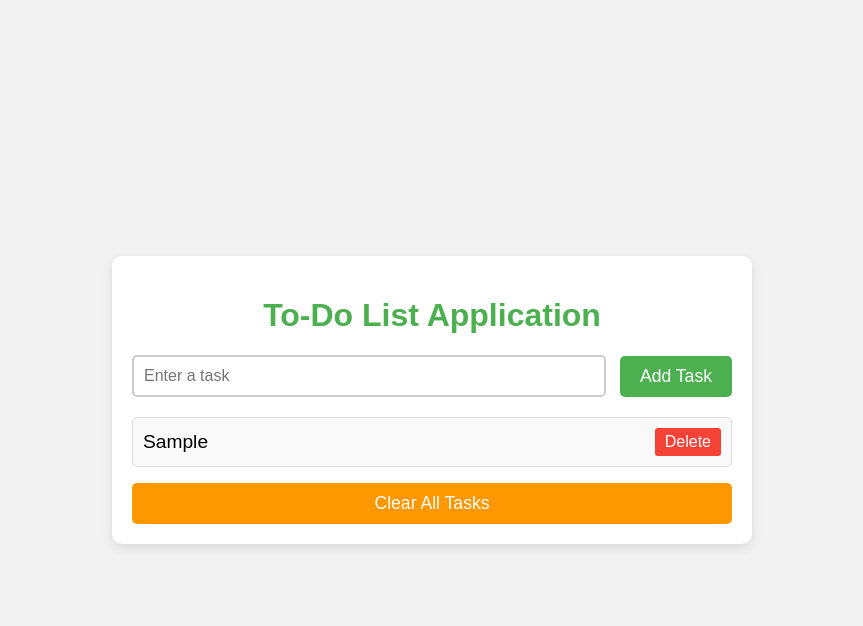
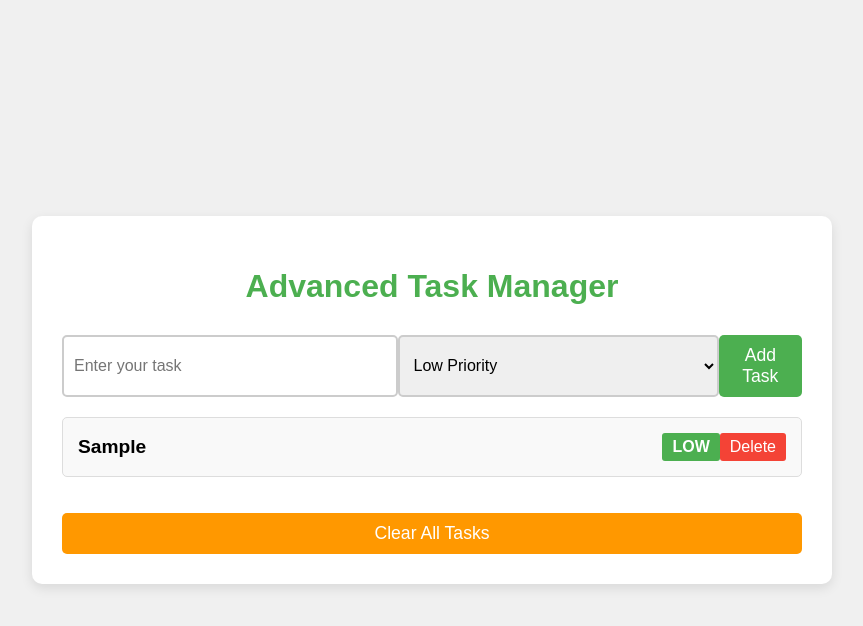
Before and after one commit to YogaAuth/sample, a plain HTML site: page index.html in a window 1280 px wide. Both pictures are taken after typing "Sample" into the empty fields and a click on the button "Add Task". Shown: the whole page, without its empty margins (208-1071 px from the left). Drawn offline with Linux system fonts and the light colour scheme.

Commit message:
4th commit code changed

```diff
--- a/index.html
+++ b/index.html
@@ -3,44 +3,46 @@
 <head>
     <meta charset="UTF-8">
     <meta name="viewport" content="width=device-width, initial-scale=1.0">
-    <title>Advanced Web Application</title>
+    <title>Advanced Task Management App</title>
     <style>
         body {
             font-family: 'Arial', sans-serif;
-            background-color: #f2f2f2;
+            background-color: #f0f0f0;
             margin: 0;
             padding: 0;
             display: flex;
             justify-content: center;
             align-items: center;
             height: 100vh;
+            flex-direction: column;
         }
 
         .container {
             background-color: #ffffff;
-            padding: 20px;
+            padding: 30px;
             border-radius: 10px;
             box-shadow: 0 4px 12px rgba(0, 0, 0, 0.1);
             width: 90%;
-            max-width: 600px;
+            max-width: 800px;
+            box-sizing: border-box;
         }
 
         h1 {
             text-align: center;
             color: #4CAF50;
+            margin-bottom: 30px;
         }
 
         .form-section {
             display: flex;
             justify-content: space-between;
-            align-items: center;
             margin-bottom: 20px;
         }
 
-        input[type="text"] {
+        input[type="text"], select {
             padding: 10px;
             font-size: 1em;
-            width: 75%;
+            width: 70%;
             border: 2px solid #ccc;
             border-radius: 5px;
         }
@@ -60,6 +62,13 @@
             background-color: #45a049;
         }
 
+        .error-message {
+            color: red;
+            font-size: 1em;
+            margin-top: 10px;
+            text-align: center;
+        }
+
         .todo-list {
             list-style-type: none;
             padding: 0;
@@ -71,15 +80,34 @@
             align-items: center;
             background-color: #f9f9f9;
             margin: 10px 0;
-            padding: 10px;
+            padding: 15px;
             border-radius: 5px;
             border: 1px solid #ddd;
+            transition: transform 0.3s ease;
+        }
+
+        .todo-item:hover {
+            transform: scale(1.03);
         }
 
         .todo-item p {
             margin: 0;
             font-size: 1.2em;
+            font-weight: bold;
+            flex: 1;
         }
+
+        .priority {
+            color: white;
+            padding: 5px 10px;
+            border-radius: 3px;
+            text-transform: uppercase;
+            font-weight: bold;
+        }
+
+        .high { background-color: #f44336; }
+        .medium { background-color: #ff9800; }
+        .low { background-color: #4CAF50; }
 
         .todo-item button {
             background-color: #f44336;
@@ -88,16 +116,11 @@
             border: none;
             color: white;
             font-size: 1em;
+            cursor: pointer;
         }
 
         .todo-item button:hover {
             background-color: #e53935;
-        }
-
-        .error-message {
-            color: red;
-            font-size: 1em;
-            margin-top: 10px;
         }
 
         .clear-button {
@@ -108,6 +131,7 @@
             font-size: 1.1em;
             cursor: pointer;
             width: 100%;
+            margin-top: 20px;
         }
 
         .clear-button:hover {
@@ -118,11 +142,16 @@
 <body>
 
     <div class="container">
-        <h1>To-Do List Application</h1>
+        <h1>Advanced Task Manager</h1>
 
         <!-- Input Section -->
         <div class="form-section">
-            <input type="text" id="taskInput" placeholder="Enter a task" />
+            <input type="text" id="taskInput" placeholder="Enter your task" />
+            <select id="priorityInput">
+                <option value="low">Low Priority</option>
+                <option value="medium">Medium Priority</option>
+                <option value="high">High Priority</option>
+            </select>
             <button onclick="addTask()">Add Task</button>
         </div>
 
@@ -137,72 +166,50 @@
     </div>
 
     <script>
-        // Initialize tasks from localStorage if available
+        // Retrieve stored tasks from localStorage
         const storedTasks = JSON.parse(localStorage.getItem('tasks')) || [];
         const taskInput = document.getElementById('taskInput');
+        const priorityInput = document.getElementById('priorityInput');
         const todoList = document.getElementById('todoList');
         const errorMessage = document.getElementById('errorMessage');
 
         // Function to add task
         function addTask() {
             const taskText = taskInput.value.trim();
+            const taskPriority = priorityInput.value;
 
-            // Display error if input is empty
+            // Validation for empty task input
             if (taskText === "") {
                 errorMessage.textContent = "Please enter a task!";
                 return;
             }
 
-            // Hide error message
+            // Clear error message
             errorMessage.textContent = "";
 
             // Create a new task object
             const newTask = {
                 id: Date.now(),
-                text: taskText
+                text: taskText,
+                priority: taskPriority
             };
 
             // Add task to array and save to localStorage
             storedTasks.push(newTask);
             localStorage.setItem('tasks', JSON.stringify(storedTasks));
 
-            // Render the updated task list
+            // Render updated task list
             renderTasks();
 
-            // Clear input field
+            // Clear input fields
             taskInput.value = "";
         }
 
-        // Function to delete task
+        // Function to delete a task
         function deleteTask(taskId) {
             const updatedTasks = storedTasks.filter(task => task.id !== taskId);
             localStorage.setItem('tasks', JSON.stringify(updatedTasks));
             renderTasks();
-        }
-
-        // Function to render all tasks
-        function renderTasks() {
-            // Clear current tasks
-            todoList.innerHTML = "";
-
-            // Render each task
-            storedTasks.forEach(task => {
-                const listItem = document.createElement('li');
-                listItem.classList.add('todo-item');
-
-                const taskText = document.createElement('p');
-                taskText.textContent = task.text;
-
-                const deleteButton = document.createElement('button');
-                deleteButton.textContent = 'Delete';
-                deleteButton.onclick = function () {
-                    deleteTask(task.id);
-                };
-
-                listItem.appendChild(taskText);
-                listItem.appendChild(deleteButton);
-                todoList.appendChild(listItem);
-            });
         }
 
         // Function to clear all tasks
@@ -212,7 +219,43 @@
             renderTasks();
         }
 
-        // Initial render of tasks when the page loads
+        // Function to render tasks
+        function renderTasks() {
+            // Clear current tasks
+            todoList.innerHTML = "";
+
+            // Sort tasks by priority
+            const sortedTasks = storedTasks.sort((a, b) => {
+                const priorityOrder = { low: 1, medium: 2, high: 3 };
+                return priorityOrder[b.priority] - priorityOrder[a.priority];
+            });
+
+            // Render each task
+            sortedTasks.forEach(task => {
+                const listItem = document.createElement('li');
+                listItem.classList.add('todo-item');
+
+                const taskText = document.createElement('p');
+                taskText.textContent = task.text;
+
+                const priorityTag = document.createElement('span');
+                priorityTag.classList.add('priority', task.priority);
+                priorityTag.textContent = task.priority.charAt(0).toUpperCase() + task.priority.slice(1);
+
+                const deleteButton = document.createElement('button');
+                deleteButton.textContent = 'Delete';
+                deleteButton.onclick = function () {
+                    deleteTask(task.id);
+                };
+
+                listItem.appendChild(taskText);
+                listItem.appendChild(priorityTag);
+                listItem.appendChild(deleteButton);
+                todoList.appendChild(listItem);
+            });
+        }
+
+        // Initial render when the page loads
         renderTasks();
     </script>
 
```
